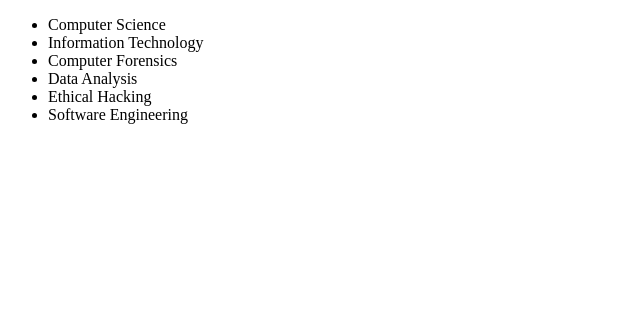
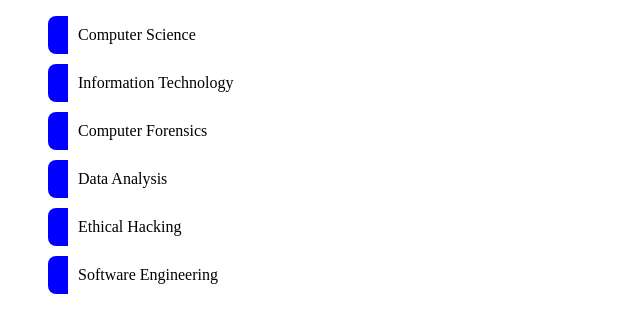
Before and after one commit to babalandapius/Projects, a plain HTML site: page courses.html in a window 1280 px wide. Shown: the whole page, without its empty margins (0-640 px from the left). Drawn offline with Linux system fonts and the light colour scheme.

Commit message:
styled the courses

```diff
--- a/courses.html
+++ b/courses.html
@@ -4,6 +4,17 @@
   <meta charset="UTF-8">
   <meta name="viewport" content="width=device-width, initial-scale=1.0">
   <title>Courses</title>
+  <style>
+    ul li {
+      background-color: white;
+      border-left: solid 20px blue;
+      margin-top: 10px;
+      padding: 10px;
+      border-radius: 8px;
+      list-style: none;
+      cursor: pointer;
+    }
+  </style>
 </head>
 <body>
   <div>
```
